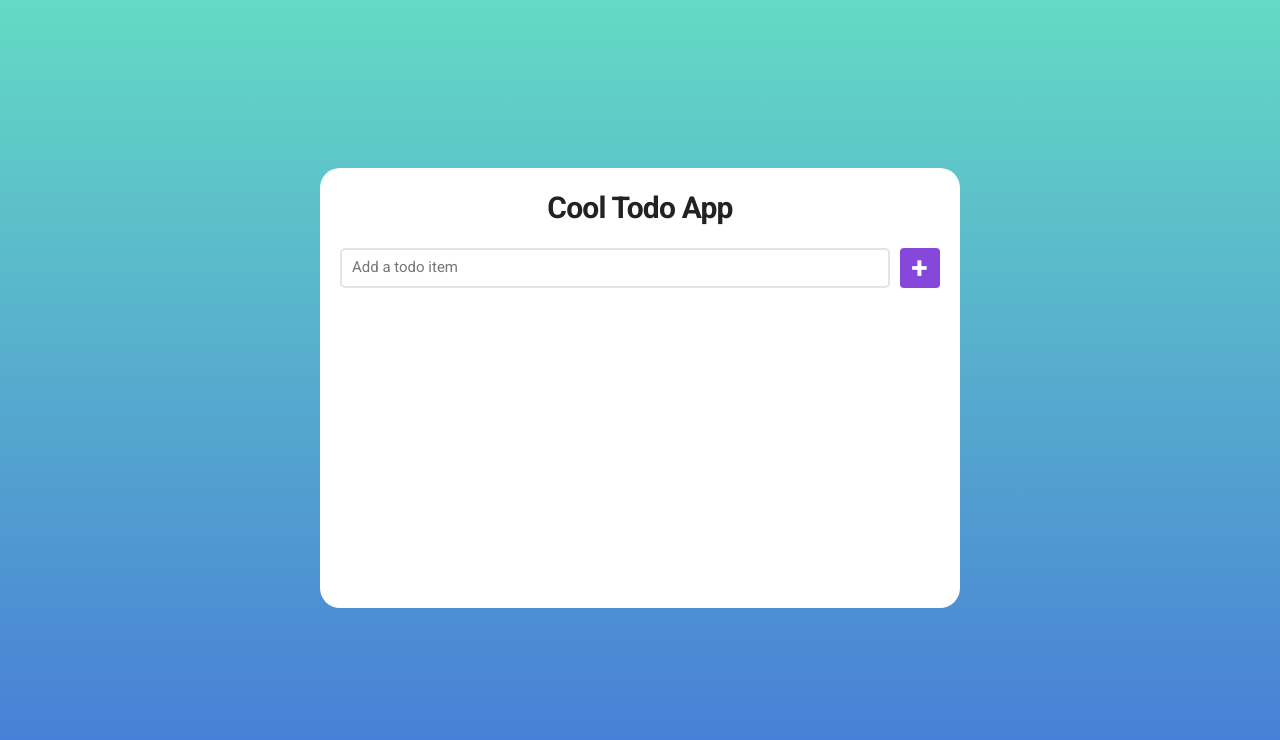
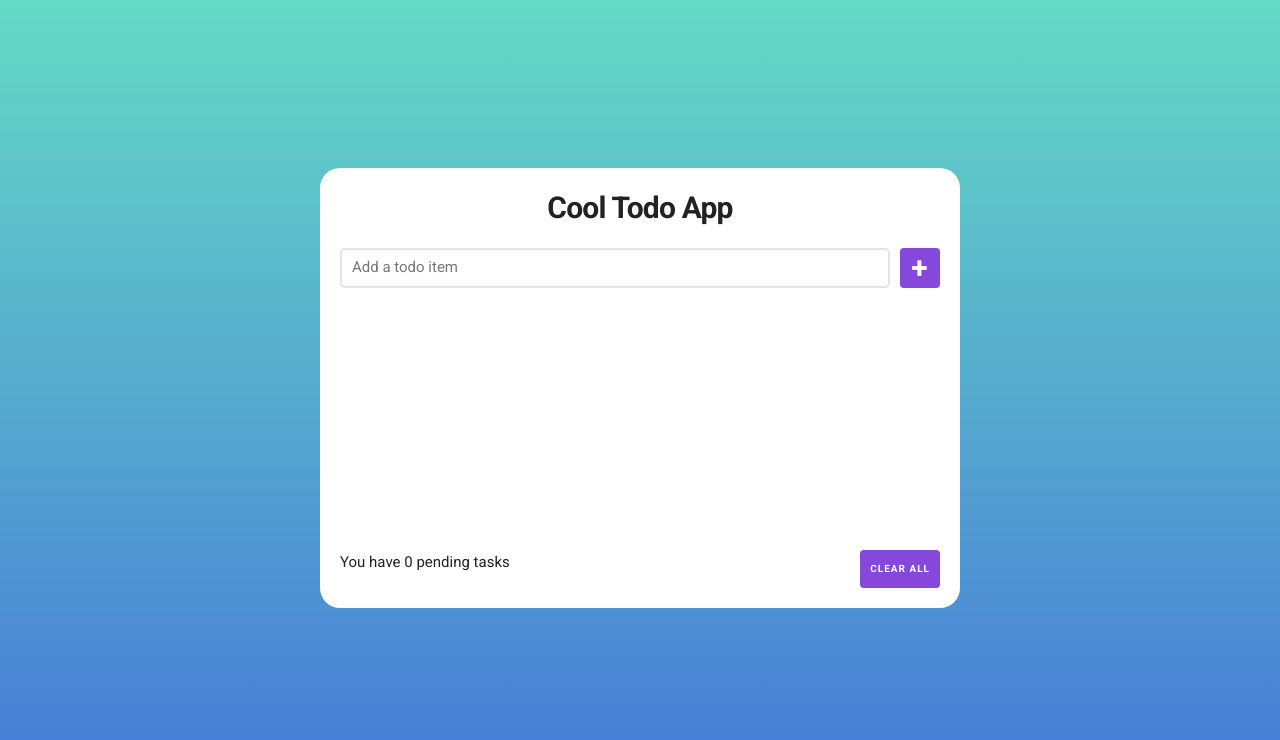
Before and after one commit to MrPancakes39/Todo-React-App, a React (Vite) app: page / in a window 1280 px wide. Shown: the top 740 px of the page. Built offline with nearby package versions, Linux system fonts and the light colour scheme.

Commit message:
Added pending tasks

```diff
--- a/src/App.css
+++ b/src/App.css
@@ -77,3 +77,21 @@ body {
 .form-group button:is(:hover, :focus) {
   background-color: hsl(265, 66%, 52%);
 }
+
+.todo-container .todos {
+  flex-grow: 1;
+  margin-bottom: 1rem;
+  overflow: auto;
+}
+
+.form-group p {
+  margin: 0;
+  flex-grow: 1;
+}
+
+.form-group #clear {
+  font-size: 1rem;
+  width: fit-content;
+  height: auto;
+  padding-inline: 1rem;
+}
--- a/src/App.tsx
+++ b/src/App.tsx
@@ -18,6 +18,12 @@ function TodoContainer() {
           <Todo key={i} todo={val} />
         ))}
       </div>
+      <div className="form-group">
+        <p>You have {todos.length} pending tasks</p>
+        <button type="button" id="clear">
+          Clear All
+        </button>
+      </div>
     </form>
   );
 }
```
